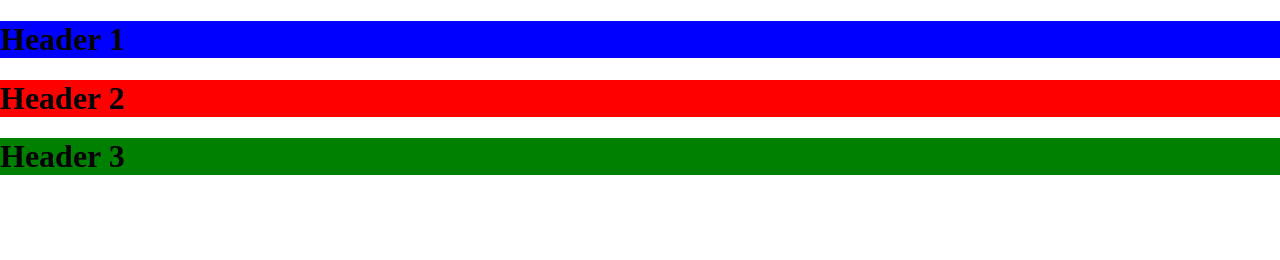
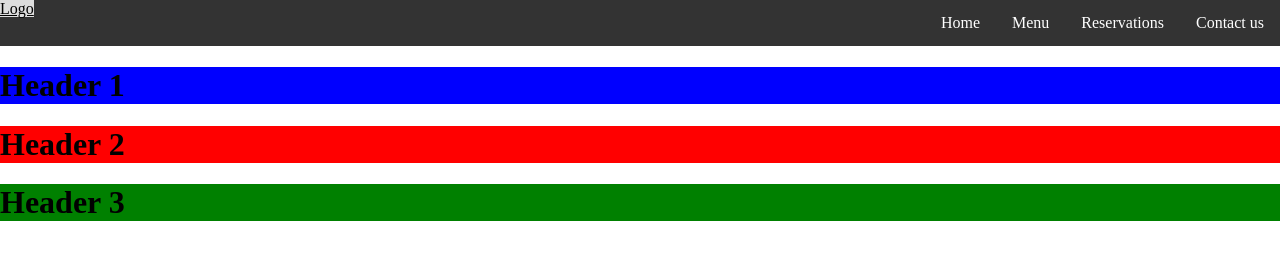
Before and after one commit to Enes033/WebMidterm, a plain HTML site: page main.html in a window 1280 px wide. Drawn offline with Linux system fonts and the light colour scheme.

Commit message:
Create navbar

```diff
--- a/main.html
+++ b/main.html
@@ -9,6 +9,17 @@
 
 </head>
 <body>
+
+    <nav>
+        <div class="logo"><a href="#">Logo</a></div>
+        <div class="links">
+            <a href="#">Home</a>
+            <a href="#">Menu</a>
+            <a href="#">Reservations</a>
+            <a href="#">Contact us</a>
+        </div>
+    </nav>
+
     <div class="blue"><h1>Header 1</h1></div>
     <div class="red"><h1>Header 2</h1></div>
     <div class="green"><h1>Header 3</h1></div>
--- a/style.css
+++ b/style.css
@@ -18,3 +18,28 @@ body{
 .green{
     background-color: green;
 }
+
+nav{
+    background-color: #333;
+    overflow: hidden;
+    display: flex;
+    justify-content: space-between;
+}
+
+.links{
+    display: flex;
+    justify-content: right;
+}
+
+.links a{
+    display: block;
+    color: white;
+    text-align: center;
+    padding: 14px 16px;
+    text-decoration: none;
+}
+
+nav a:hover{
+    background-color: #ddd;
+    color: black;
+}
```
